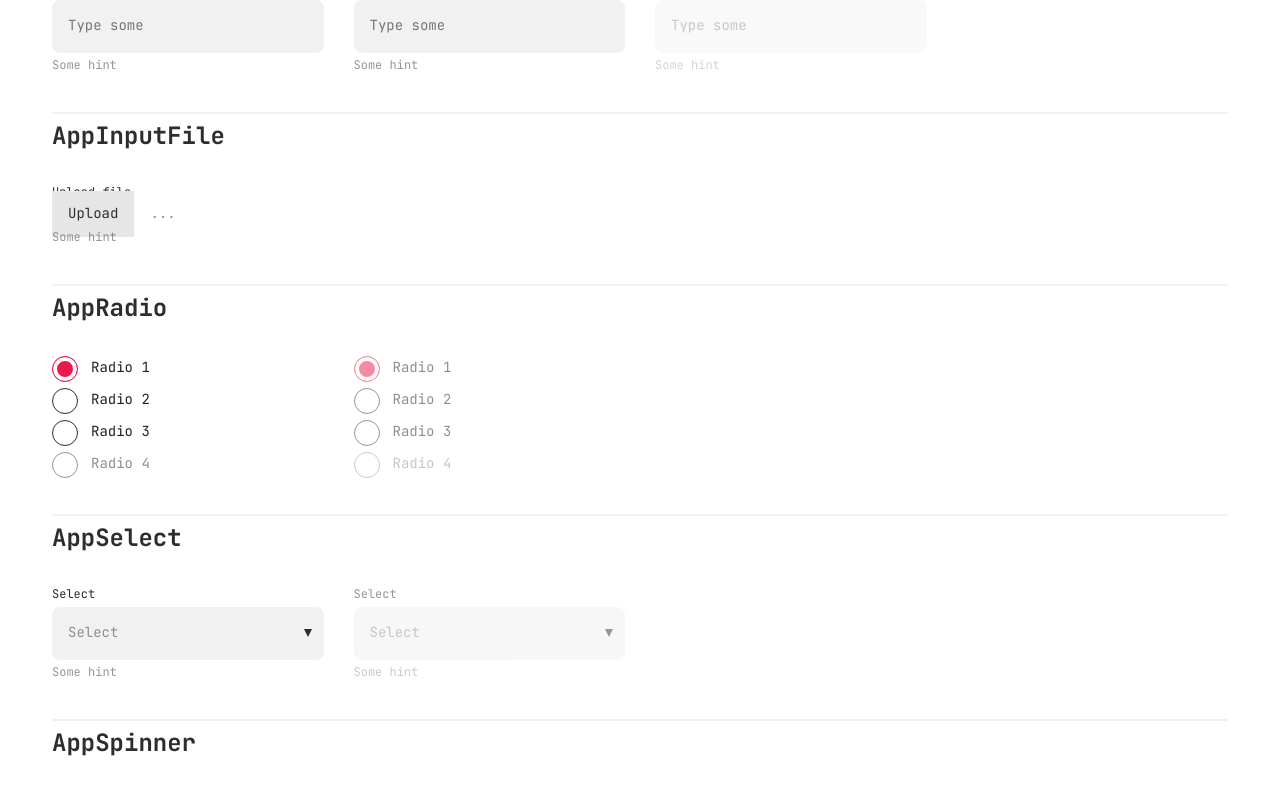
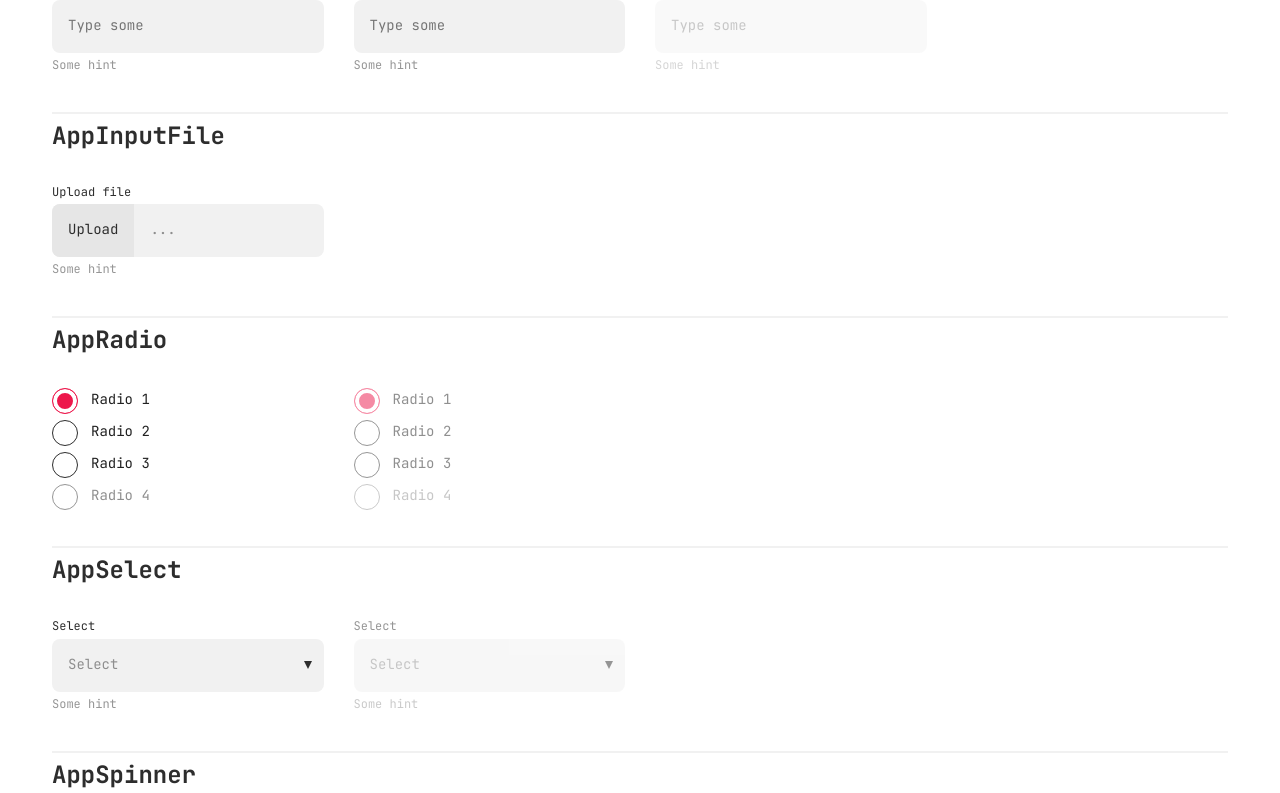
Before and after one commit to d19ama/common, a Vue app: page /demo in a window 1280 px wide. Shown: the part 1632-2425 px from the top of the page. Built offline with nearby package versions, Linux system fonts and the light colour scheme.

Commit message:
feat: COM-39 Обновлен AppInputFile

```diff
--- a/src/common/components/InputBase/InputBase.vue
+++ b/src/common/components/InputBase/InputBase.vue
@@ -68,9 +68,9 @@ const isErrorVisible = computed<boolean>(() => {
       >*</span>
     </div>
 
-    <div class="input-base__wrapper">
+    <label class="input-base__wrapper">
       <slot />
-    </div>
+    </label>
 
     <span
       v-if="isErrorVisible"
@@ -103,6 +103,7 @@ const isErrorVisible = computed<boolean>(() => {
   position: relative;
 
   &__wrapper {
+    display: flex;
     width: 100%;
     position: relative;
     border-radius: .5rem;
--- a/src/modules/AppInputFile/AppInputFile.vue
+++ b/src/modules/AppInputFile/AppInputFile.vue
@@ -9,6 +9,7 @@ import type {
   AppInputFileSlots,
 } from './types';
 import { componentName } from '@/helpers';
+import { InputBase } from '@/common/components/InputBase';
 
 const props = withDefaults(defineProps<AppInputFileProps>(), {
   hint: '',
@@ -33,16 +34,7 @@ const ACCEPT_SETTINGS = {
 };
 
 const currentFile = ref<File>();
-const message = ref<string>('');
 const error = ref<boolean>(false);
-
-const hasLabel = computed<boolean>(() => {
-  return !!slots.label! || props.label;
-});
-
-const hasHint = computed<boolean>(() => {
-  return !!slots.hint! || props.hint;
-});
 
 const hasButton = computed<boolean>(() => {
   return !!slots.button! || props.buttonText;
@@ -52,26 +44,6 @@ const fileName = computed<string>(() => {
   return currentFile.value && currentFile.value.name.length
     ? currentFile.value.name
     : props.placeholder;
-});
-
-const errorMessage = computed<string | undefined>(() => {
-  if (props.errorText) {
-    return props.errorText;
-  }
-
-  if (props.validation) {
-    return props.validation.$errors.map(({
-      $message,
-    }) => $message.toString()).at(0);
-  }
-
-  return undefined;
-});
-
-const isErrorVisible = computed<boolean>(() => {
-  return props.required
-    && error.value
-    && !!errorMessage.value;
 });
 
 function onChange(event: Event): void {
@@ -121,21 +93,21 @@ function validate(): void {
 </script>
 
 <template>
-  <label class="app-input-file">
-    <span
-      v-if="hasLabel"
-      class="app-input-file__label"
-    >
-      <slot name="label">
-        {{ props.label }}
-      </slot>
-      <span
-        v-if="props.required"
-        class="app-input-file__label-asterisk"
-      >*</span>
-    </span>
+  <InputBase
+    class="app-input-file"
+    :hint="props.hint"
+    :label="props.label"
+    :required="props.required"
+    :disabled="props.disabled"
+    :error-text="props.errorText"
+    :validation="props.validation"
+    :placeholder="props.placeholder"
+  >
+    <template #label>
+      <slot name="label" />
+    </template>
 
-    <span class="app-input-file__wrapper">
+    <template #default>
       <span
         v-if="hasButton"
         class="app-input-file__button"
@@ -160,73 +132,26 @@ function validate(): void {
           {{ fileName }}
         </slot>
       </span>
-    </span>
+    </template>
 
-    <span
-      v-if="error"
-      class="app-input-file__error"
-    >
-      <slot
-        name="error"
-        :error="message"
-      >
-        {{ message }}
-      </slot>
-    </span>
+    <template #error>
+      <slot name="error" />
+    </template>
 
-    <span
-      v-if="hasHint && !isErrorVisible"
-      class="app-input-file__hint"
-    >
-      <slot name="hint">
-        {{ props.hint }}
-      </slot>
-    </span>
-  </label>
+    <template #hint>
+      <slot name="hint" />
+    </template>
+  </InputBase>
 </template>
 
 <style lang="scss">
 .app-input-file {
   $padding: 1rem;
+
   display: flex;
   flex-flow: column nowrap;
   width: 100%;
   gap: .25rem;
-
-  &__label,
-  &__error,
-  &__hint {
-    font-size: .75rem;
-    font-weight: 400;
-    line-height: 1.4;
-  }
-
-  &__label {
-    display: flex;
-    flex-flow: row nowrap;
-    align-items: flex-start;
-    justify-content: flex-start;
-    gap: .125rem;
-    width: 100%;
-    color: var(--color-gray-dark);
-    user-select: none;
-  }
-
-  &__label-asterisk {
-    color: var(--color-red);
-  }
-
-  &__inner {
-    display: flex;
-    align-items: center;
-    flex-flow: row nowrap;
-    overflow: hidden;
-    width: 100%;
-    position: relative;
-    border-radius: .5rem;
-    background-color: var(--color-gray-lite);
-    cursor: pointer;
-  }
 
   &__input {
     display: none;
@@ -239,29 +164,23 @@ function validate(): void {
     line-height: 1.5;
     font-size: .875rem;
     white-space: nowrap;
+    cursor: pointer;
   }
 
   &__button {
     color: var(--color-gray-dark);
+    border-radius: .5rem 0 0 .5rem;
     background-color: var(--color-gray-middle);
   }
 
   &__placeholder {
+    display: block;
+    width: 100%;
     opacity: .5;
     max-width: 100%;
     overflow: hidden;
     text-overflow: ellipsis;
     color: var(--color-gray-dark);
-    pointer-events: none;
-  }
-
-  &__hint {
-    opacity: .5;
-    color: var(--color-gray-dark);
-  }
-
-  &__error {
-    color: var(--color-red);
   }
 }
 </style>
--- a/src/modules/AppInputFile/types.ts
+++ b/src/modules/AppInputFile/types.ts
@@ -1,22 +1,19 @@
 import type { VNode } from 'vue';
-import type { BaseValidation } from '@vuelidate/core';
+import type {
+  InputBaseProps,
+  InputBaseSlots,
+} from '@/common/components/InputBase';
 
 export type AppInputFileType = 'base64' | 'file';
 
 export type AppInputFileAcceptType = 'image' | 'json';
 
-export interface AppInputFileProps {
+export interface AppInputFileProps extends InputBaseProps {
   name?: string;
-  label?: string;
-  hint?: string;
-  required?: boolean;
   multiple?: boolean;
-  errorText?: string;
   acceptSize?: number;
   buttonText?: string;
-  placeholder?: string;
   type?: AppInputFileType;
-  validation?: BaseValidation;
   acceptType?: AppInputFileAcceptType;
 }
 
@@ -25,12 +22,9 @@ export interface AppInputFileEmits {
   'update:base64': [value: string];
 }
 
-export interface AppInputFileSlots {
+export interface AppInputFileSlots extends InputBaseSlots {
   file?: (scope: {
     file?: File;
   }) => VNode[];
-  hint?: () => VNode[];
-  label?: () => VNode[];
-  error?: () => VNode[];
   button?: () => VNode[];
 }
```
